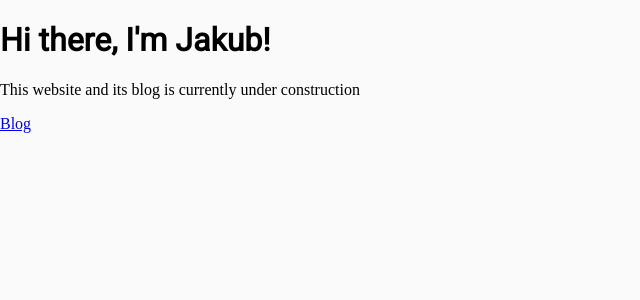
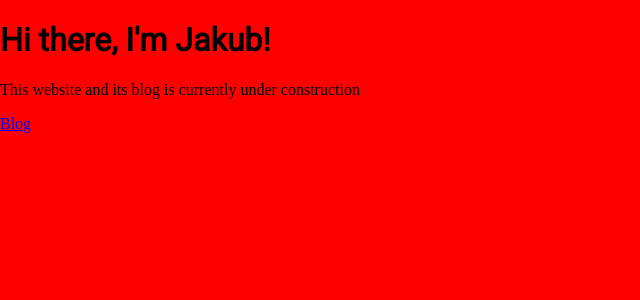
Before and after one commit to jakubjustin/jakubjustin.github.io, a Jekyll site: the page index.html, which Jekyll copies as it is, in a window 1280 px wide. Shown: the top 300 px of the page, without its empty margins (0-640 px from the left). Built offline with Jekyll 4.4.1, drawn with Linux system fonts in a browser that asks for light colours.

Commit message:
Update main.css

```diff
--- a/assets/css/main.css
+++ b/assets/css/main.css
@@ -1,7 +1,8 @@
 body {
     margin: 0;
     padding: 0;
-    background-color: rgb(250, 250, 250);
+    /* background-color: rgb(250, 250, 250); */
+    background-color: red;
 }
 
 .landing {
```
